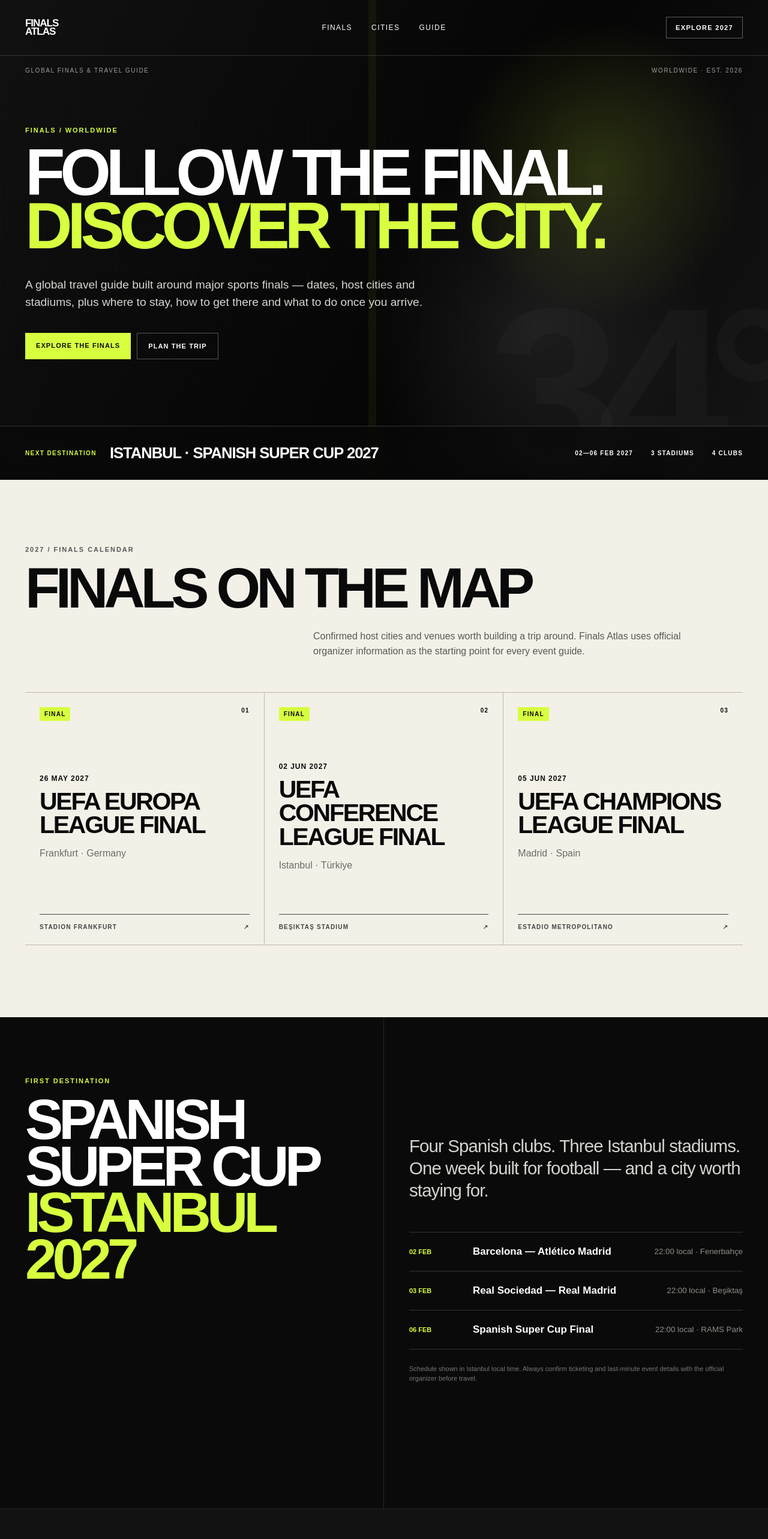
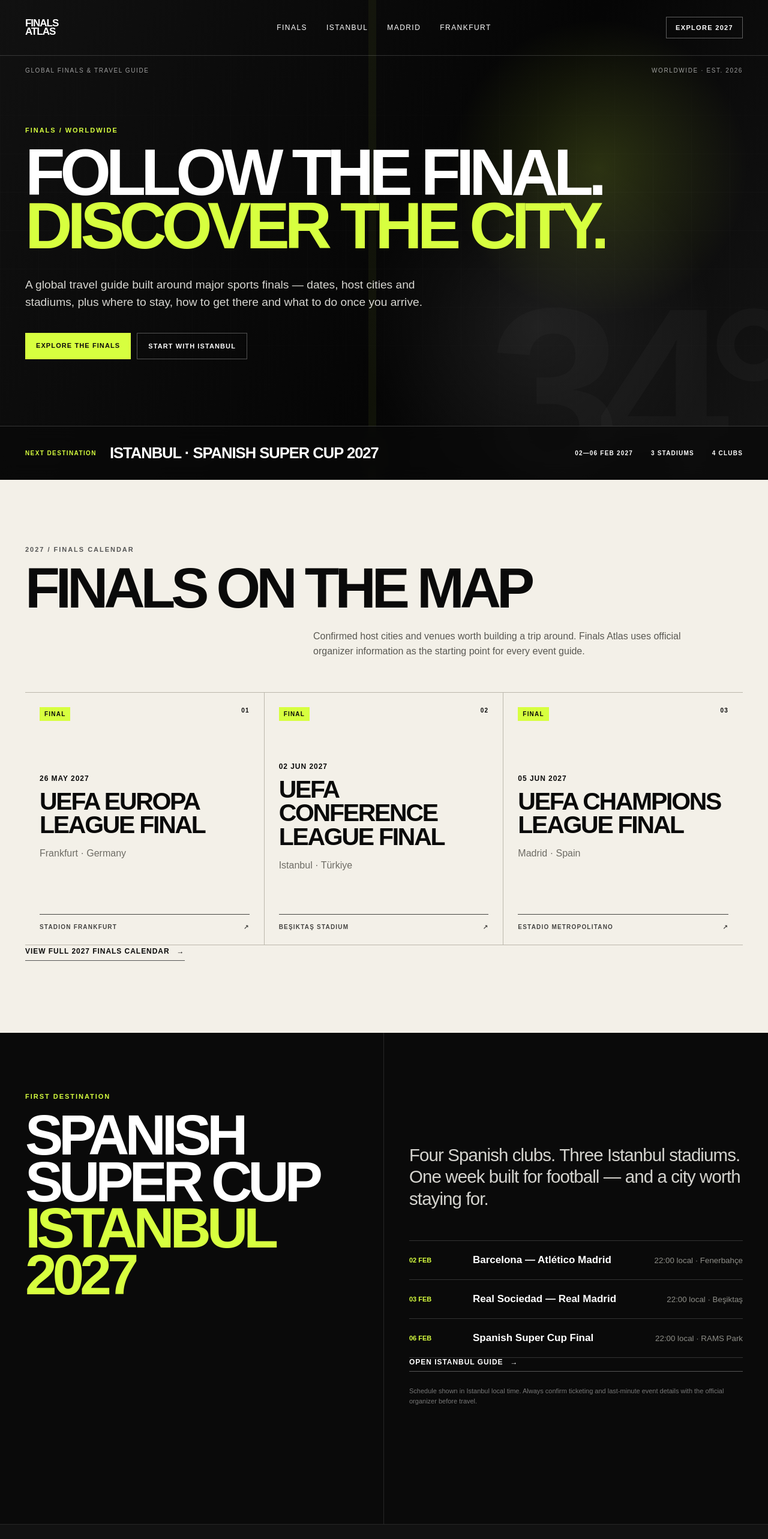
Before and after one commit to istanbulhighlights34-star/finalistanbul, a Next.js app: page / in a window 1280 px wide. Shown: the top 2566 px of the page at 60% size. Built offline with nearby package versions, Linux system fonts and the light colour scheme.

Commit message:
Link homepage to Finals Atlas hubs

```diff
--- a/app/page.tsx
+++ b/app/page.tsx
@@ -1,3 +1,5 @@
+import Link from "next/link";
+
 const events = [
   {
     eyebrow: "26 MAY 2027",
@@ -5,6 +7,7 @@ const events = [
     subtitle: "Frankfurt · Germany",
     venue: "Stadion Frankfurt",
     status: "FINAL",
+    href: "/cities/frankfurt",
   },
   {
     eyebrow: "02 JUN 2027",
@@ -12,6 +15,7 @@ const events = [
     subtitle: "Istanbul · Türkiye",
     venue: "Beşiktaş Stadium",
     status: "FINAL",
+    href: "/cities/istanbul",
   },
   {
     eyebrow: "05 JUN 2027",
@@ -19,6 +23,7 @@ const events = [
     subtitle: "Madrid · Spain",
     venue: "Estadio Metropolitano",
     status: "FINAL",
+    href: "/cities/madrid",
   },
 ];
 
@@ -70,18 +75,19 @@ export default function Home() {
       />
 
       <header className="site-header">
-        <a className="brand" href="#top" aria-label="Finals Atlas home">
+        <Link className="brand" href="/" aria-label="Finals Atlas home">
           <span>FINALS</span>
           <span>ATLAS</span>
-        </a>
+        </Link>
         <nav aria-label="Primary navigation">
-          <a href="#events">Finals</a>
-          <a href="#cities">Cities</a>
-          <a href="#guide">Guide</a>
+          <Link href="/finals">Finals</Link>
+          <Link href="/cities/istanbul">Istanbul</Link>
+          <Link href="/cities/madrid">Madrid</Link>
+          <Link href="/cities/frankfurt">Frankfurt</Link>
         </nav>
-        <a className="header-cta" href="#events">
+        <Link className="header-cta" href="/finals">
           Explore 2027
-        </a>
+        </Link>
       </header>
 
       <section className="hero" id="top">
@@ -104,16 +110,16 @@ export default function Home() {
             what to do once you arrive.
           </p>
           <div className="hero-actions">
-            <a className="button-primary" href="#events">
+            <Link className="button-primary" href="/finals">
               Explore the finals
-            </a>
-            <a className="button-secondary" href="#guide">
-              Plan the trip
-            </a>
+            </Link>
+            <Link className="button-secondary" href="/cities/istanbul">
+              Start with Istanbul
+            </Link>
           </div>
         </div>
 
-        <div className="next-event-strip">
+        <Link className="next-event-strip" href="/cities/istanbul">
           <div>
             <span className="label">NEXT DESTINATION</span>
             <strong>ISTANBUL · SPANISH SUPER CUP 2027</strong>
@@ -123,7 +129,7 @@ export default function Home() {
             <span>3 STADIUMS</span>
             <span>4 CLUBS</span>
           </div>
-        </div>
+        </Link>
       </section>
 
       <section className="events-section" id="events">
@@ -139,7 +145,7 @@ export default function Home() {
 
         <div className="event-grid">
           {events.map((event, index) => (
-            <article className="event-card" key={event.title}>
+            <Link className="event-card" href={event.href} key={event.title}>
               <div className="event-card-top">
                 <span>{event.status}</span>
                 <span>0{index + 1}</span>
@@ -153,9 +159,13 @@ export default function Home() {
                 <span>{event.venue}</span>
                 <span aria-hidden="true">↗</span>
               </div>
-            </article>
+            </Link>
           ))}
         </div>
+
+        <Link className="text-link home-more-link" href="/finals">
+          View full 2027 finals calendar <span>→</span>
+        </Link>
       </section>
 
       <section className="spotlight">
@@ -184,6 +194,9 @@ export default function Home() {
               </div>
             ))}
           </div>
+          <Link className="text-link spotlight-link" href="/cities/istanbul">
+            Open Istanbul guide <span>→</span>
+          </Link>
           <p className="source-note">
             Schedule shown in Istanbul local time. Always confirm ticketing and
             last-minute event details with the official organizer before travel.
@@ -216,12 +229,12 @@ export default function Home() {
           <h2>STARTING IN ISTANBUL. BUILT FOR THE WORLD.</h2>
           <p>
             Finals Atlas starts with Istanbul as its first deep city hub, then
-            expands final by final into Madrid, Frankfurt, Warsaw and beyond.
-            Each city guide connects the event to the trip around it.
+            expands final by final into Madrid, Frankfurt and beyond. Each city
+            guide connects the event to the trip around it.
           </p>
-          <a className="text-link" href="#top">
-            Istanbul city hub — coming soon <span>→</span>
-          </a>
+          <Link className="text-link" href="/cities/istanbul">
+            Open Istanbul city hub <span>→</span>
+          </Link>
         </div>
       </section>
 
```
